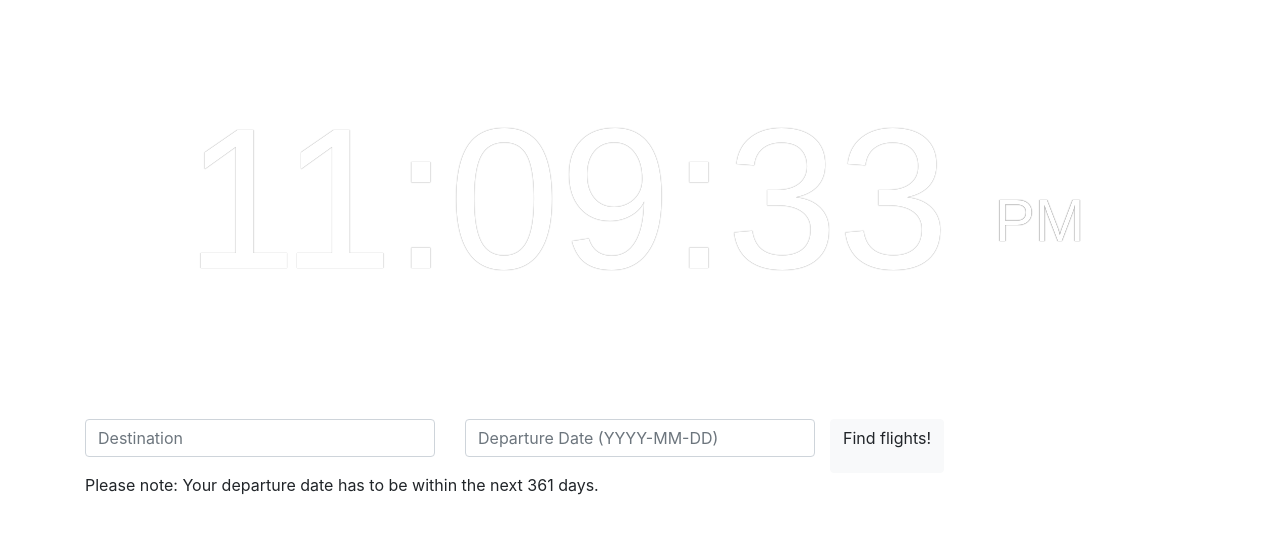
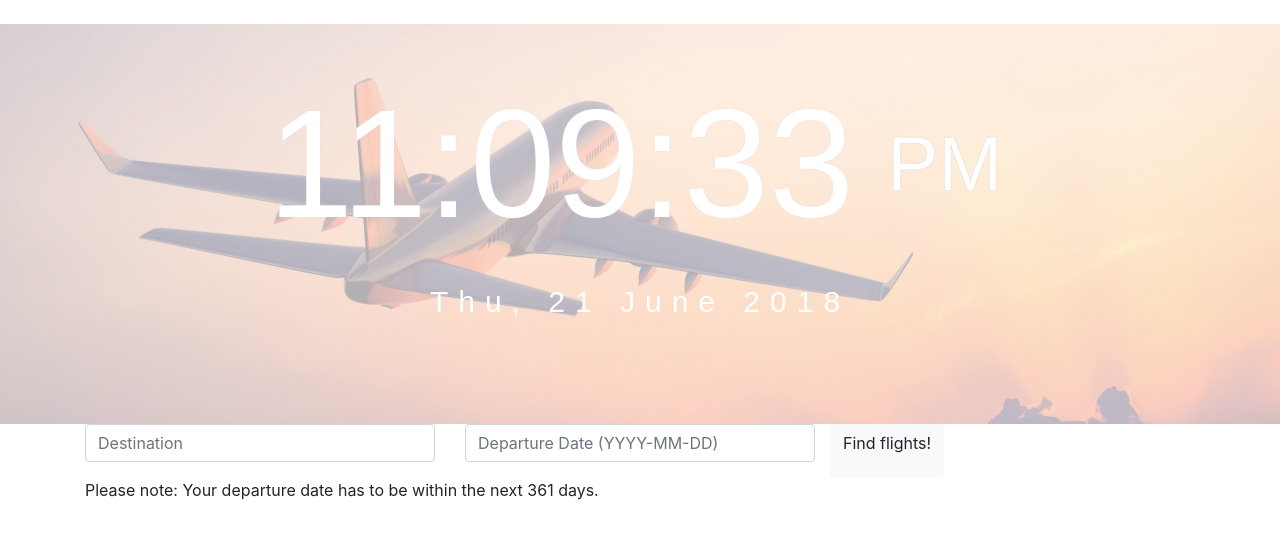
Before and after one commit to moumali610/RutgersGroupProject-2, a Flask app: page /flights in a window 1280 px wide. Shown: the part 66-605 px from the top of the page. Run offline with Flask 2, Linux system fonts and the light colour scheme; some libraries are stand-ins or nearby versions.

Commit message:
updated css

```diff
--- a/static/style.css
+++ b/static/style.css
@@ -1,22 +1,15 @@
-<<<<<<< HEAD
-=======
 .jumbotron {
     background-image: url("../img/NYC.jpeg");
     background-color: #cccccc;
     background-size: cover;
 
 }
->>>>>>> 7dc1da0bc0512d37e6ce85df7b5448ce59a5054d
 
 #map,
 body,
 html {
   height: 100%;
 }
-<<<<<<< HEAD
-=======
-
->>>>>>> 7dc1da0bc0512d37e6ce85df7b5448ce59a5054d
 .background {
   top: 10px;
   z-index: -1;
@@ -43,6 +36,7 @@ html {
 #clock{
   font-family: sans-serif;
   font-size:200px;
+  font-size: 12vw;
   text-shadow:0px 0px 1px #888;
   color:#fff;
 }
@@ -50,6 +44,7 @@ html {
   color:#fff;
   text-shadow:0px 0px 1px #333;
   font-size:60px;
+  font-size: 6vw;
   position: relative;
   top:-27px;
   left:-10px;
@@ -60,7 +55,4 @@ html {
   font-family:arial,sans-serif;
   color:#fff;
 }
-<<<<<<< HEAD
-=======
 /* set map, body, and html to 100% of the screen size */
->>>>>>> 7dc1da0bc0512d37e6ce85df7b5448ce59a5054d
```
